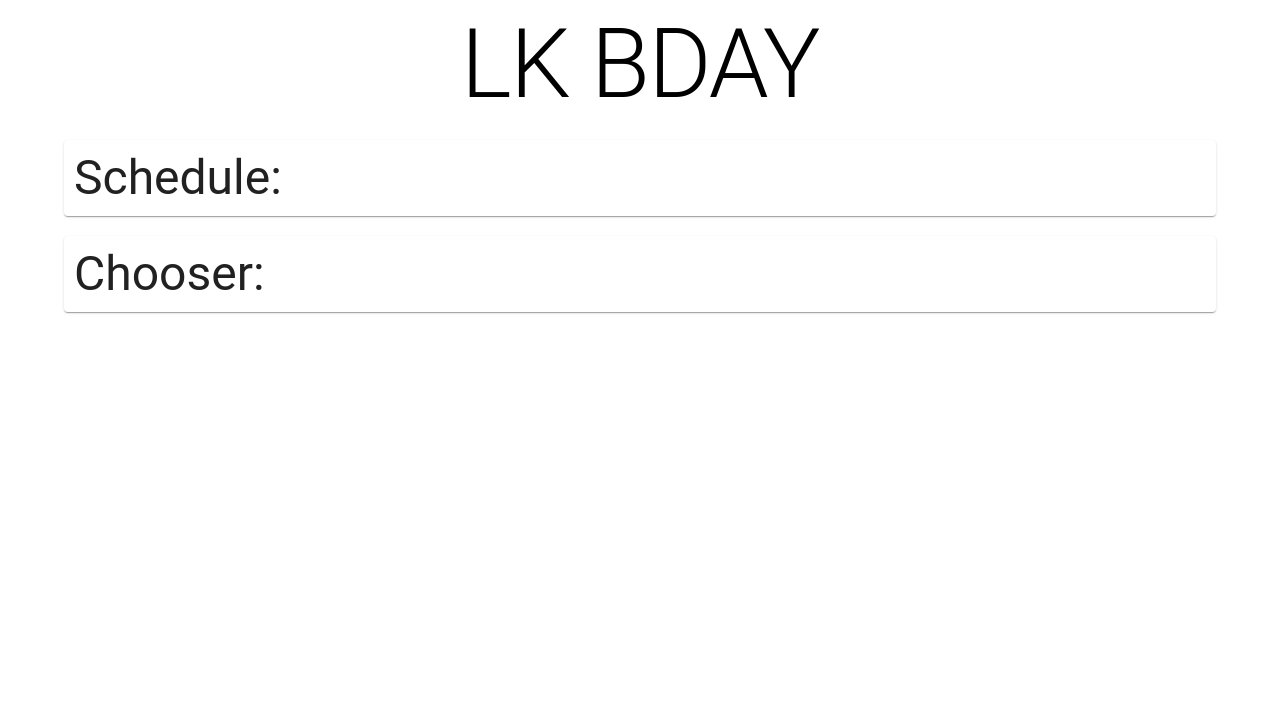
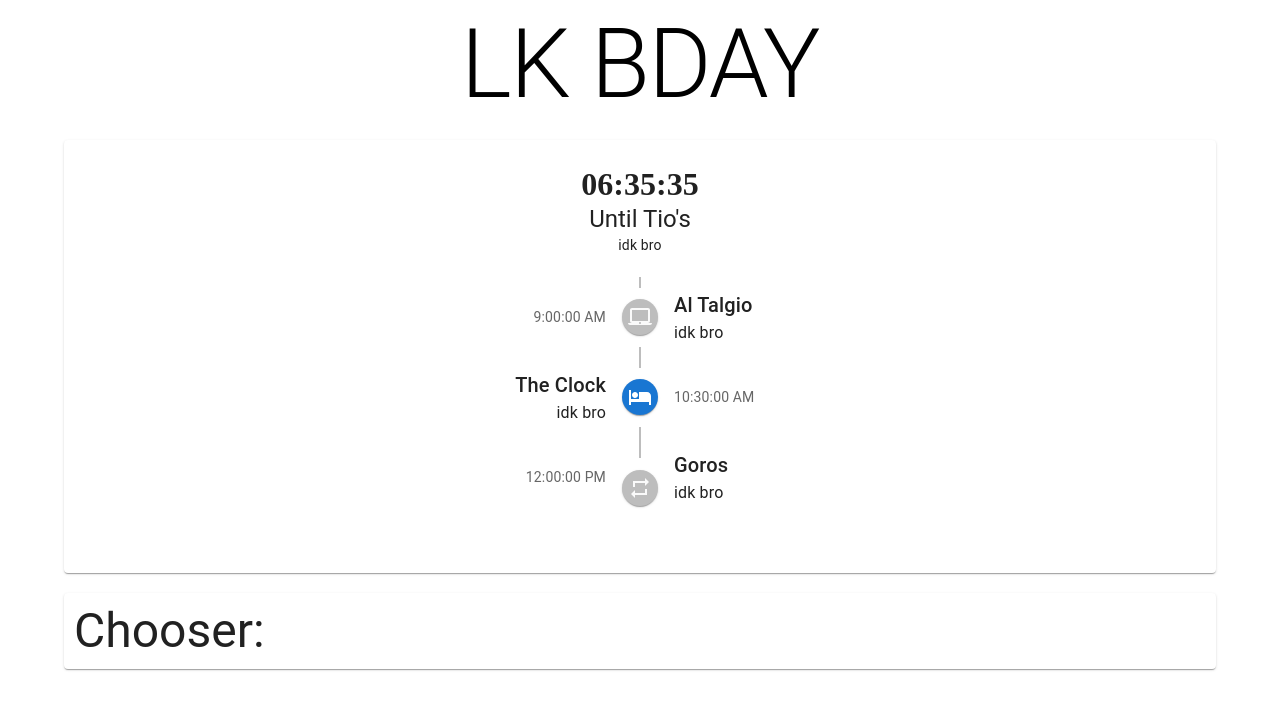
Before and after one commit to zachjbrowning/lk-bday, a Next.js app: page / in a window 1280 px wide. Shown: the top 710 px of the page. Built offline with nearby package versions, Linux system fonts and the light colour scheme.

Commit message:
we have a schedule xx

```diff
--- /dev/null
+++ b/components/Schedule/EventTimeline.tsx
@@ -0,0 +1,75 @@
+import { Timeline, TimelineConnector, TimelineContent, TimelineDot, TimelineItem, TimelineOppositeContent, TimelineSeparator } from "@mui/lab";
+import { Typography } from "@mui/material";
+import FastfoodIcon from '@mui/icons-material/Fastfood';
+import LaptopMacIcon from '@mui/icons-material/LaptopMac';
+import HotelIcon from '@mui/icons-material/Hotel';
+import RepeatIcon from '@mui/icons-material/Repeat';
+
+
+import { Event } from "./Schedule";
+
+
+type EventTimelineProps = {
+    remainingEvents: Array<Event>
+};
+
+export const EventTimeline = ({remainingEvents}: EventTimelineProps) => {
+
+    return <Timeline position="alternate">
+        {
+            remainingEvents.map((v,i) => {
+                if (i % 2 == 0) return <TimelineItem key={i}>
+                    <TimelineOppositeContent
+                    sx={{ m: 'auto 0' }}
+                    align="right"
+                    variant="body2"
+                    color="text.secondary"
+                    >
+                    {v.time.toLocaleTimeString()}
+                    </TimelineOppositeContent>
+                    <TimelineSeparator>
+                        <TimelineConnector />
+                        <TimelineDot>
+                            {v.icon}
+                        </TimelineDot>
+                        {
+                            i !== remainingEvents.length - 1 && <TimelineConnector/>
+                        }
+                    </TimelineSeparator>
+                    <TimelineContent sx={{ py: '12px', px: 2 }}>
+                        <Typography variant="h6" component="span">
+                            {v.name}
+                        </Typography>
+                        <Typography>{v.description}</Typography>
+                    </TimelineContent>
+                </TimelineItem>
+
+                return <TimelineItem key={i}>
+                    <TimelineOppositeContent
+                    sx={{ m: 'auto 0' }}
+                    variant="body2"
+                    color="text.secondary"
+                    >
+                    {v.time.toLocaleTimeString()}
+                    </TimelineOppositeContent>
+                    <TimelineSeparator>
+                        <TimelineConnector />
+                        <TimelineDot color="primary">
+                            {v.icon}
+                        </TimelineDot>
+                        {
+                            i !== remainingEvents.length - 1 && <TimelineConnector/>
+                        }
+                    </TimelineSeparator>
+                    <TimelineContent sx={{ py: '12px', px: 2 }}>
+                        <Typography variant="h6" component="span">
+                            {v.name}
+                        </Typography>
+                        <Typography>{v.description}</Typography>
+                    </TimelineContent>
+              </TimelineItem>
+            })
+        }
+
+  </Timeline>
+}
--- /dev/null
+++ b/components/Schedule/Schedule.module.scss
@@ -0,0 +1,11 @@
+.countdown {
+    display: flex;
+    justify-content: center;
+    flex-direction: column;
+    align-items: center;
+}
+
+.timer {
+    font-size: 2rem;
+    font-weight: 700;
+}
--- /dev/null
+++ b/components/Schedule/Schedule.tsx
@@ -0,0 +1,75 @@
+import { Card, CardContent, Grid } from "@mui/material";
+import { EventTimeline } from "./EventTimeline";
+
+import FastfoodIcon from '@mui/icons-material/Fastfood';
+import LaptopMacIcon from '@mui/icons-material/LaptopMac';
+import HotelIcon from '@mui/icons-material/Hotel';
+import RepeatIcon from '@mui/icons-material/Repeat';
+import { Typography } from "@mui/material";
+import { ReactNode } from "react";
+import styles from "./Schedule.module.scss";
+import Countdown from "react-countdown";
+
+export type Event = {
+    name: string;
+    time: Date;
+    icon: ReactNode;
+    description: string;
+}
+
+const events: Array<Event> = [
+    {
+        name: "Tio's",
+        time: new Date(Date.parse("2022-08-06T17:48:00.000+10:00")),
+        icon: <FastfoodIcon />,
+        description: "idk bro",
+    },
+    {
+        name: "Al Talgio",
+        time: new Date(Date.parse("2022-08-06T19:00:00.000+10:00")),
+        icon: <LaptopMacIcon />,
+        description: "idk bro",
+    },
+    {
+        name: "The Clock",
+        time: new Date(Date.parse("2022-08-06T20:30:00.000+10:00")),
+        icon: <HotelIcon />,
+        description: "idk bro",
+    },
+    {
+        name: "Goros",
+        time: new Date(Date.parse("2022-08-06T22:00:00.000+10:00")),
+        icon: <RepeatIcon />,
+        description: "idk bro",
+    },
+]
+
+export const Schedule = () => {
+
+    const now = new Date();
+
+    let upcoming = events.filter(e => e.time.getTime() > now.getTime());
+
+    let next = upcoming.splice(0,1)[0]
+
+
+    return (
+        <Card>
+            <CardContent>
+                <div className={styles.countdown}>
+                    <Countdown date={next.time} renderer={({hours, seconds, minutes}) => <>
+                        <span className={styles.timer}>{String(hours).padStart(2, '0')}:{String(minutes).padStart(2, '0')}:{String(seconds).padStart(2, '0')}</span>
+                    </>} />
+                    <Typography variant="h5" component="div">
+                        Until {next.name}
+                    </Typography>
+                    <Typography variant="body2">
+                        {next.description}
+                    </Typography>
+                </div>
+
+                <EventTimeline remainingEvents={upcoming} />
+            </CardContent>
+        </Card>
+    )
+}
--- a/package.json
+++ b/package.json
@@ -11,10 +11,14 @@
   "dependencies": {
     "@emotion/react": "^11.10.0",
     "@emotion/styled": "^11.10.0",
+    "@mui/icons-material": "^5.8.4",
+    "@mui/lab": "^5.0.0-alpha.93",
     "@mui/material": "^5.9.3",
     "next": "12.2.4",
     "react": "18.2.0",
-    "react-dom": "18.2.0"
+    "react-countdown": "^2.3.2",
+    "react-dom": "18.2.0",
+    "sass": "^1.54.3"
   },
   "devDependencies": {
     "@types/node": "18.6.4",
--- a/pages/index.tsx
+++ b/pages/index.tsx
@@ -3,6 +3,7 @@ import { Container } from '@mui/system'
 import type { NextPage } from 'next'
 import Head from 'next/head'
 import Image from 'next/image'
+import { Schedule } from '../components/Schedule/Schedule'
 
 const Home: NextPage = () => {
   return (
@@ -18,11 +19,7 @@ const Home: NextPage = () => {
             LK BDAY
           </Typography>
 
-        <Paper>
-          <Typography variant='h3' >
-            Schedule:
-          </Typography>
-        </Paper>
+        <Schedule />
 
         <Paper>
           <Typography variant='h3' >
```
Also changed, not shown: 1 other file (tests, documents, lock files or other folders).
